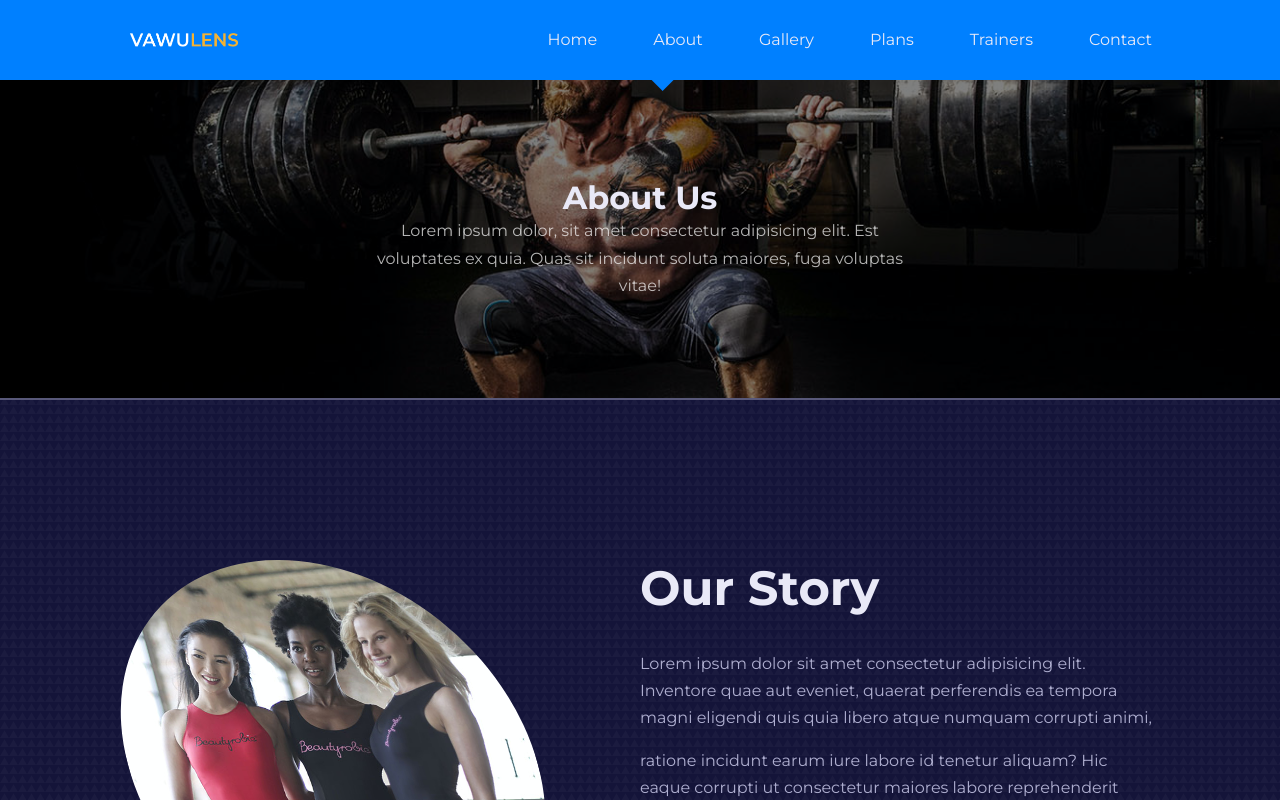
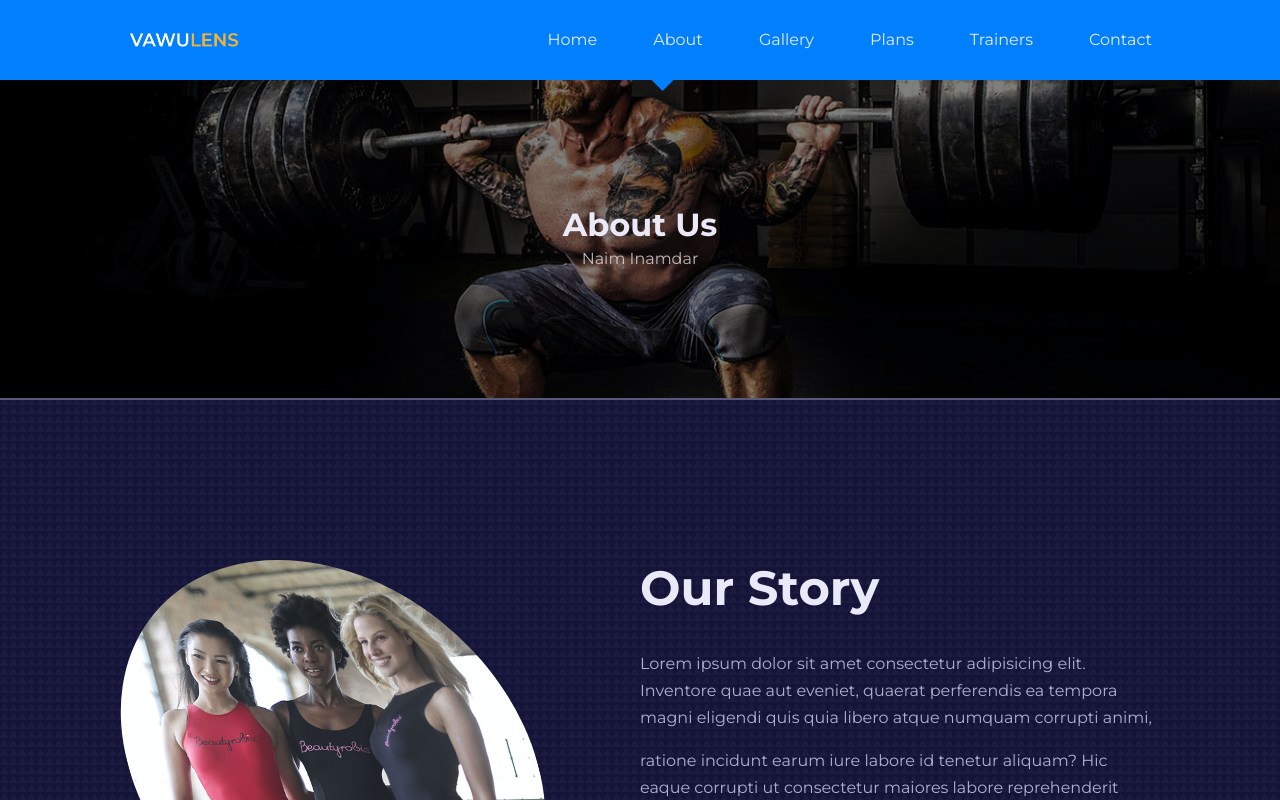
Before and after one commit to inamdarnaim/reactappgit, a React (Create React App) app: page /about in a window 1280 px wide. Shown: the top 800 px of the page. Built offline with nearby package versions, Linux system fonts and the light colour scheme.

Commit message:
We are add new file lecture and change in aboutjsx

```diff
--- a/src/pages/about/About.jsx
+++ b/src/pages/about/About.jsx
@@ -8,8 +8,7 @@ const About = () => {
   return (
     <>
       <Header title='About Us' image={HeaderImage}>
-        Lorem ipsum dolor, sit amet consectetur adipisicing elit. Est voluptates
-        ex quia. Quas sit incidunt soluta maiores, fuga voluptas vitae!
+        Naim Inamdar
       </Header>
       <section className='about__story'>
         <div class='container about__story-container'>
```
Also changed, not shown: src/pages/lecture/lecture.js (added, +21 -0 lines).
